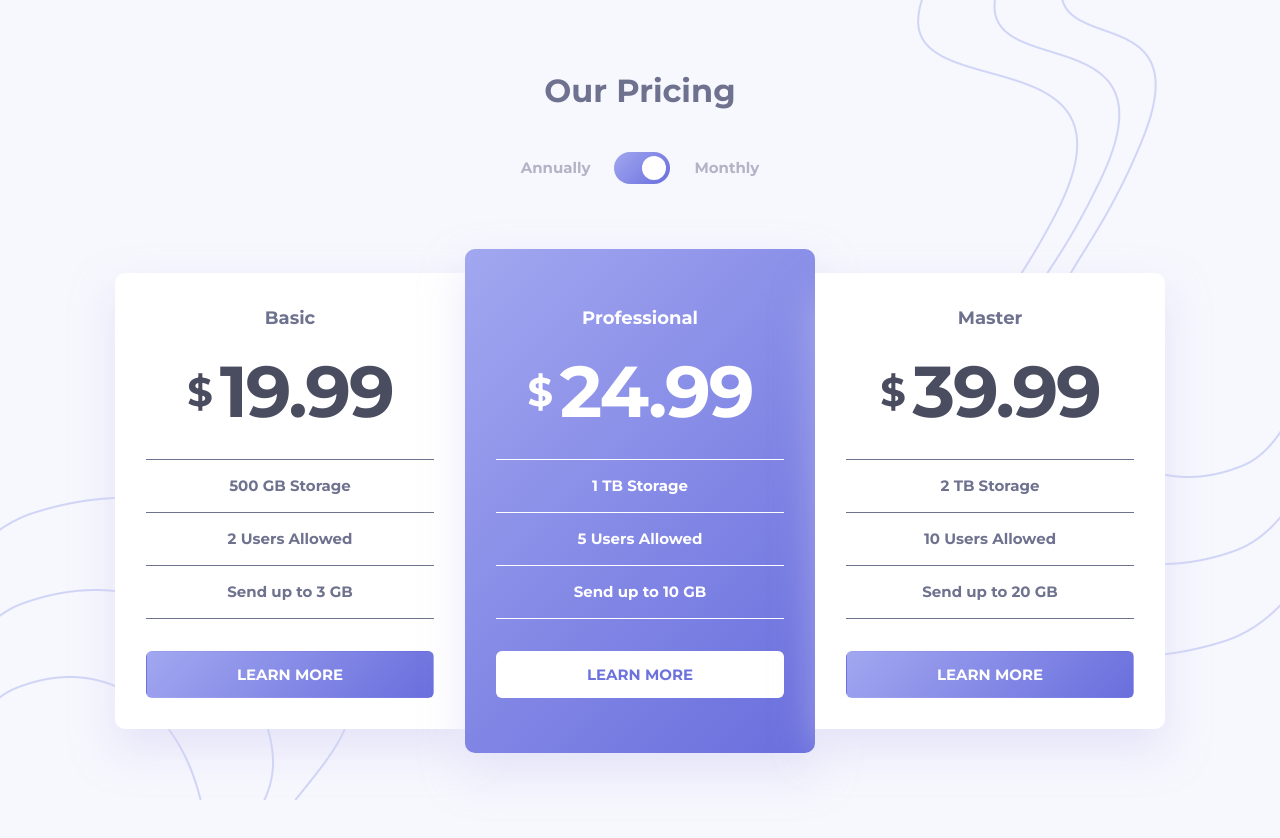
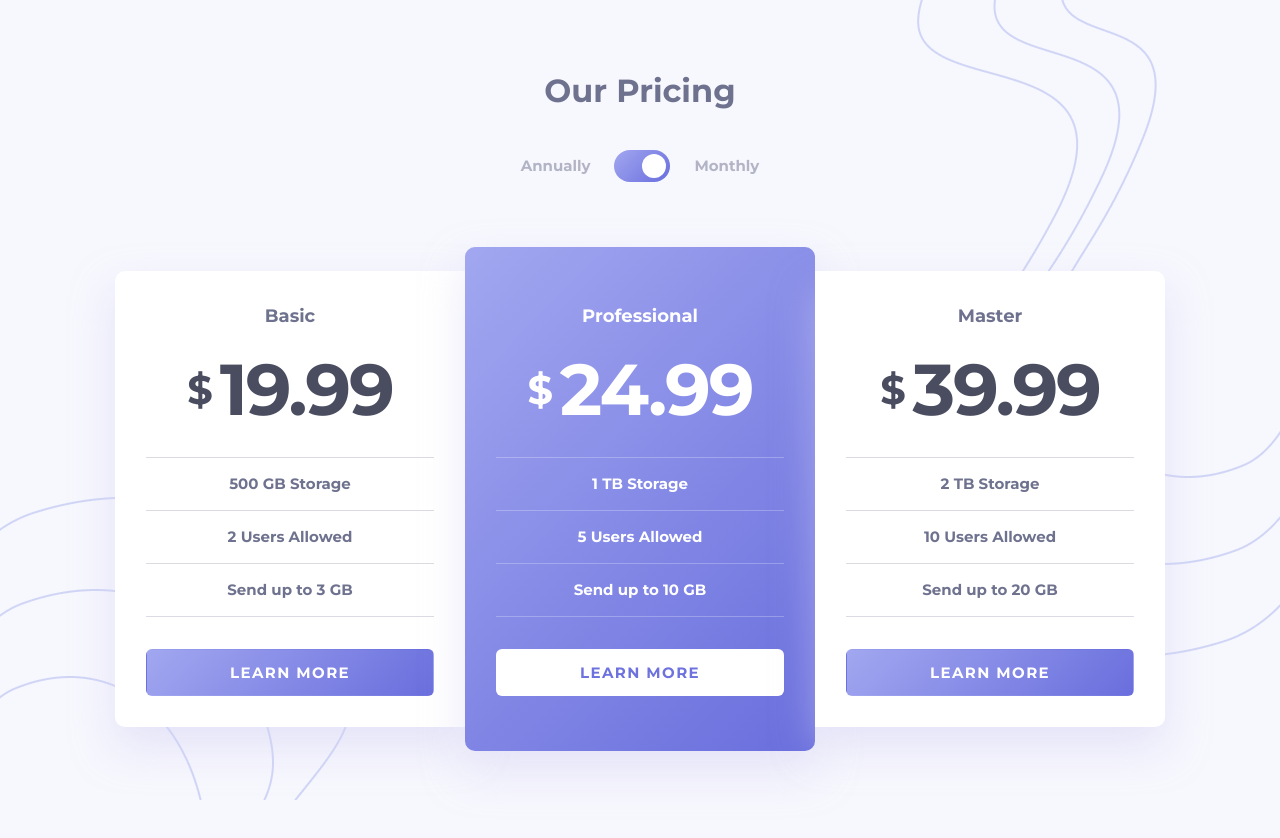
Before and after one commit to Andarov/pricing, a plain HTML site: page index.html in a window 1280 px wide. Drawn offline with Linux system fonts and the light colour scheme.

Commit message:
Add opacit to border bottom styles and change margin pricing header

```diff
--- a/css/main.css
+++ b/css/main.css
@@ -29,8 +29,12 @@
 }
 
 *:focus {
-    outline: 4px dashed #ff7500;
+    outline: 3px dashed var(--box-bg-color-active);
     outline-offset: 2px;
+}
+
+.main-button-active:focus {
+    outline: 3px dashed var(--box-bg-color)
 }
 
 .visually-hidden {
@@ -96,7 +100,7 @@ h2, h3 {
     text-align: center;
     font-size: 32px;
     line-height: 39px;
-    margin-bottom: 42px;
+    margin-bottom: 40px;
 }
 
 .form {
@@ -209,11 +213,11 @@ h2, h3 {
     align-items: center;
     text-align: center;
     padding-bottom: 32px;
-    border-bottom: 1px solid var(--main-text-color);
+    border-bottom: 1px solid rgba(110, 114, 142, 0.25);
 }
 
 .pricing-box-price-active {
-    border-bottom: 1px solid var(--box-bg-color);
+    border-bottom: 1px solid rgb(255, 255, 255, 0.25);
 }
 
 .pricing-box-price-mark {
@@ -249,11 +253,11 @@ h2, h3 {
 
 .pricing-box-component {
     padding: 12px 0;
-    border-bottom: 1px solid var(--main-text-color);
+    border-bottom: 1px solid rgba(110, 114, 142, 0.25);
 }
 
 .pricing-box-component-active {
-    border-bottom: 1px solid var(--main-text-color-active);
+    border-bottom: 1px solid rgb(255, 255, 255, 0.25);
 }
 
 .main-button {
@@ -263,6 +267,8 @@ h2, h3 {
     color: var(--main-text-color-active);
     border: 1px solid transparent;
     border-radius: 6px;
+    letter-spacing: 1.4px;
+    text-transform: uppercase;
     transition: background-color 0.5s ease,
     color 0.5s ease,
     background-image 0.5s ease,
--- a/index.html
+++ b/index.html
@@ -48,7 +48,7 @@
                         <span class="pricing-box-component">2 Users Allowed</span>
                         <span class="pricing-box-component">Send up to 3 GB</span>
                     </div>
-                    <button class="main-button">LEARN MORE</button>
+                    <button class="main-button">Learn more</button>
                 </div>
 
                 <div class="pricing-box pricing-box-active">
@@ -62,7 +62,7 @@
                         <span class="pricing-box-component pricing-box-component-active">5 Users Allowed</span>
                         <span class="pricing-box-component pricing-box-component-active">Send up to 10 GB</span>
                     </div>
-                    <button class="main-button main-button-active">LEARN MORE</button>
+                    <button class="main-button main-button-active">Learn more</button>
                 </div>
 
                 <div class="pricing-box pricing-box-third">
@@ -76,7 +76,7 @@
                         <span class="pricing-box-component">10 Users Allowed</span>
                         <span class="pricing-box-component">Send up to 20 GB</span>
                     </div>
-                    <button class="main-button">LEARN MORE</button>
+                    <button class="main-button">Learn more</button>
                 </div>
 
             </div>
```
